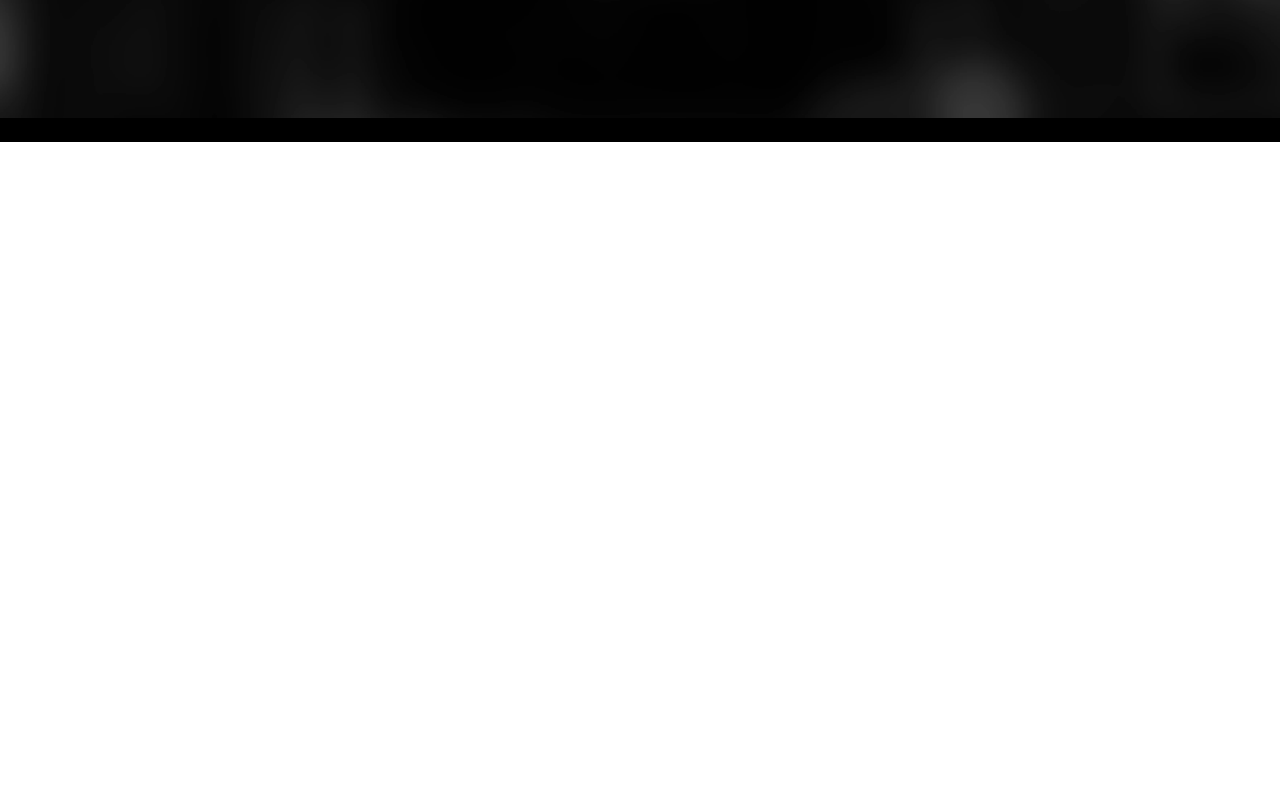
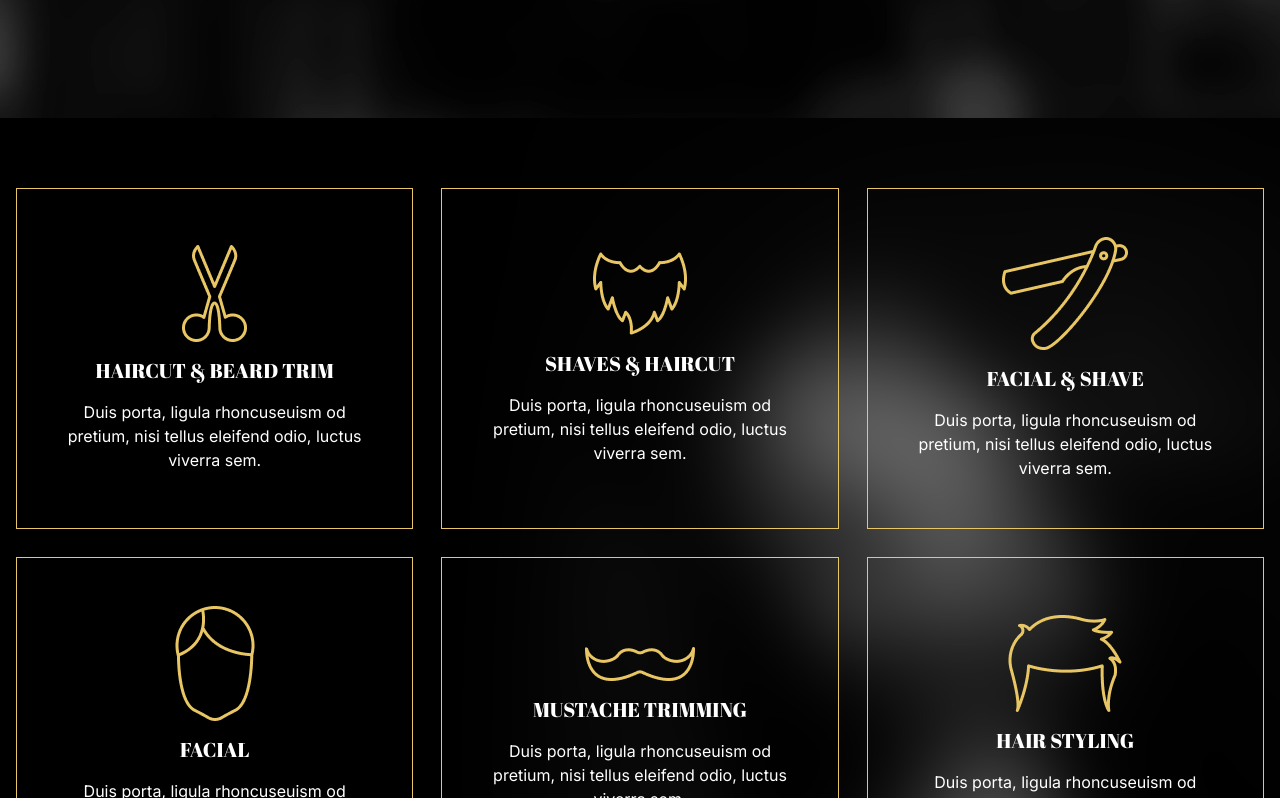
Before and after one commit to Sumit-Chouhan-786/saloon-app, a React (Create React App) app: page /services in a window 1280 px wide. Shown: the part 282-1080 px from the top of the page. Before the commit the page ends 800 px from the top, so only its background shows below. Built offline with nearby package versions, Linux system fonts and the light colour scheme.

Commit message:
services page section add

```diff
--- a/src/App.js
+++ b/src/App.js
@@ -4,8 +4,8 @@ import Home from "./pages/Home";
 import About from "./pages/About";
 import Blog from "./pages/Blog";
 import Contact from "./pages/Contact";
-import Services from "./pages/Services";
 import Hero from "./components/Hero";
+import ServicesPage from "./pages/ServicesPage";
 import {
   ABOUT_PATH,
   BLOG_PATH,
@@ -23,7 +23,7 @@ function App() {
         <Route path={ABOUT_PATH} element={<About />} />
         <Route path={BLOG_PATH} element={<Blog />} />
         <Route path={CONTACT_PATH} element={<Contact />} />
-        <Route path={SERVICES_PATH} element={<Services />} />
+        <Route path={SERVICES_PATH} element={<ServicesPage />} />
       </Routes>
     </div>
   );
--- a/src/components/common/Services.jsx
+++ b/src/components/common/Services.jsx
@@ -1,29 +1,26 @@
 import React from "react";
-import tool from "../../assets/images/png/scissor.png";
-import beard from "../../assets/images/png/beard.png";
-import facial from "../../assets/images/png/facial.png";
-import razor from "../../assets/images/png/razor.png";
-import mustache from "../../assets/images/png/mustache.png";
-import hairStyling from "../../assets/images/png/hair.png";
+import { servicesContent } from "../../utilits/helper";
+import { useLocation } from "react-router-dom";
+import { HOME_PATH } from "../../utilits/Constant";
 
 const Services = () => {
-  const services = [
-    { id: 1, image: tool, title: "HAIRCUT & BEARD TRIM" },
-    { id: 2, image: beard, title: "SHAVES & HAIRCUT" },
-    { id: 3, image: razor, title: "FACIAL & SHAVE" },
-    { id: 4, image: facial, title: "FACIAL" },
-    { id: 5, image: mustache, title: "MUSTACHE TRIMMING" },
-    { id: 6, image: hairStyling, title: "HAIR STYLING" },
-  ];
+  const location = useLocation();
+  const pathname = location.pathname;
   return (
     <div className="bg-services-bg bg-no-repeat bg-cover py-[70px]">
       <div className="lg:max-w-[1332px] container px-4 mx-auto">
-        <p className="text-center text-xl mb-0 text-yellow">OUR TREATMENT</p>
-        <h2 className="text-center text-[50px] text-white leading-[50px] mb-16 font-abril">
-          SERVICES
-        </h2>
+        {pathname === HOME_PATH && (
+          <>
+            <p className="text-center text-xl mb-0 text-yellow">
+              OUR TREATMENT
+            </p>
+            <h2 className="text-center text-[50px] text-white leading-[50px] mb-16 font-abril">
+              SERVICES
+            </h2>
+          </>
+        )}
         <div className="grid grid-cols-1 md:grid-cols-2 lg:grid-cols-3 gap-7">
-          {services.map((service) => (
+          {servicesContent.map((service) => (
             <div
               key={service.id}
               className="border border-yellow py-12 flex flex-col items-center justify-center px-10 p-4"
--- a/src/pages/Services.jsx
+++ /dev/null
@@ -1,9 +0,0 @@
-import React from 'react'
-
-const Services = () => {
-  return (
-    <div>Services</div>
-  )
-}
-
-export default Services
--- /dev/null
+++ b/src/pages/ServicesPage.jsx
@@ -0,0 +1,13 @@
+import React from "react";
+import Services from "../components/common/Services";
+import Discount from "../components/common/Discount";
+const ServicesPage = () => {
+  return (
+    <>
+      <Services />
+      <Discount />
+    </>
+  );
+};
+
+export default ServicesPage;
--- a/src/utilits/helper.js
+++ b/src/utilits/helper.js
@@ -5,6 +5,12 @@ import {
   HOME_PATH,
   SERVICES_PATH,
 } from "./Constant";
+import tool from "../assets/images/png/scissor.png";
+import beard from "../assets/images/png/beard.png";
+import facial from "../assets/images/png/facial.png";
+import razor from "../assets/images/png/razor.png";
+import mustache from "../assets/images/png/mustache.png";
+import hairStyling from "../assets/images/png/hair.png";
 // nav links
 export const NavLinks = [
   { path: HOME_PATH, title: "Home" },
@@ -13,3 +19,11 @@ export const NavLinks = [
   { path: CONTACT_PATH, title: "Contact" },
   { path: SERVICES_PATH, title: "Services" },
 ];
+export const servicesContent = [
+  { image: tool, title: "HAIRCUT & BEARD TRIM" },
+  { image: beard, title: "SHAVES & HAIRCUT" },
+  { image: razor, title: "FACIAL & SHAVE" },
+  { image: facial, title: "FACIAL" },
+  { image: mustache, title: "MUSTACHE TRIMMING" },
+  { image: hairStyling, title: "HAIR STYLING" },
+];
```
